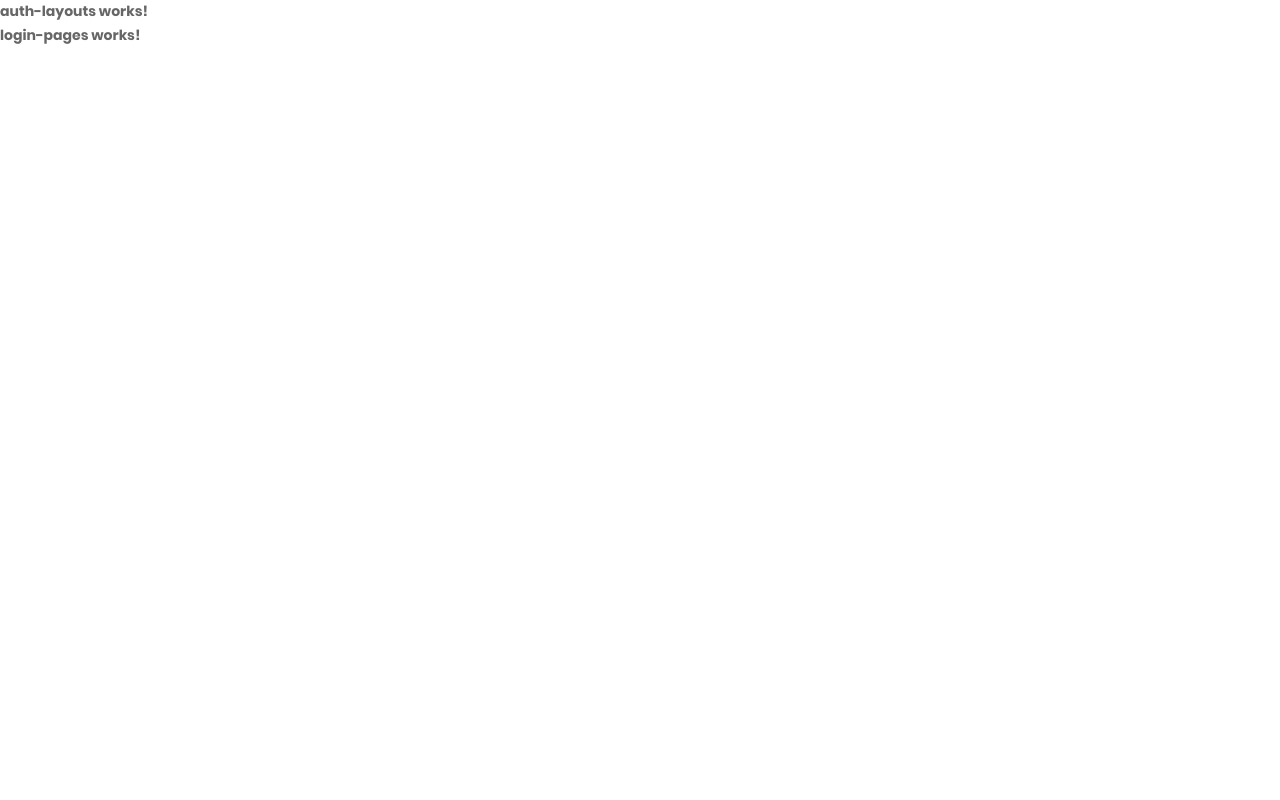
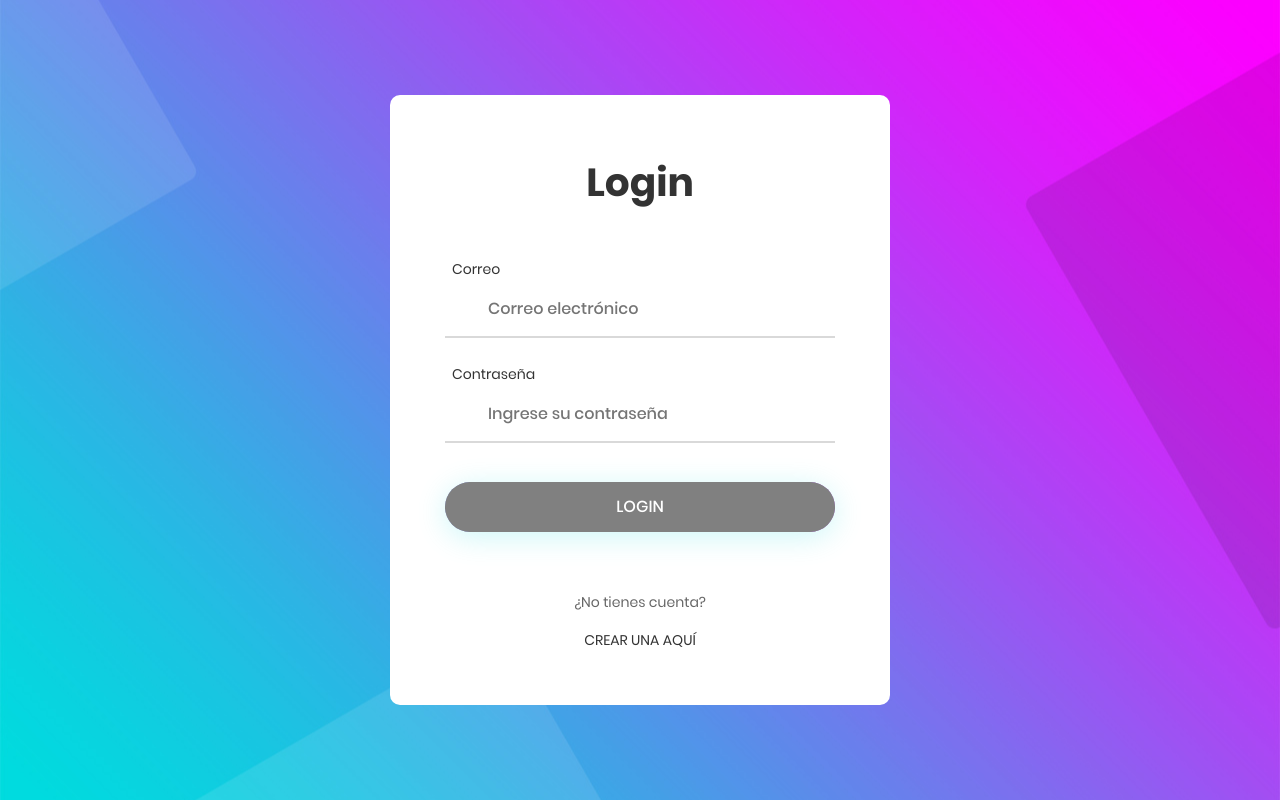
Before and after one commit to 7Fernando7/authApp, an Angular app: page /auth/login in a window 1280 px wide. Built offline with nearby package versions, Linux system fonts and the light colour scheme.

Commit message:
Formulario de inicio de sesión

```diff
--- a/src/app/app.component.ts
+++ b/src/app/app.component.ts
@@ -1,11 +1,12 @@
 import { Component } from '@angular/core';
 import { CommonModule } from '@angular/common';
 import { RouterOutlet } from '@angular/router';
+import { ReactiveFormsModule } from '@angular/forms';
 
 @Component({
   selector: 'app-root',
   standalone: true,
-  imports: [CommonModule, RouterOutlet],
+  imports: [CommonModule, RouterOutlet, ReactiveFormsModule ],
   templateUrl: './app.component.html',
   styleUrl: './app.component.css'
 })
--- a/src/app/auth/auth.module.ts
+++ b/src/app/auth/auth.module.ts
@@ -1,5 +1,6 @@
 import { NgModule } from '@angular/core';
 import { CommonModule } from '@angular/common';
+import { FormsModule, ReactiveFormsModule } from '@angular/forms';
 
 import { AuthRoutingModule } from './auth-routing.module';
 
@@ -8,7 +9,9 @@
   declarations: [],
   imports: [
     CommonModule,
-    AuthRoutingModule
+    AuthRoutingModule,
+    ReactiveFormsModule,
+    FormsModule,
   ]
 })
 export class AuthModule { }
--- a/src/app/auth/layouts/auth-layouts/auth-layouts.component.html
+++ b/src/app/auth/layouts/auth-layouts/auth-layouts.component.html
@@ -1,3 +1,9 @@
-<p>auth-layouts works!</p>
+<div class="limiter">
+  <div class="container-login100" style="background-image: url('../../../../assets/images/bg-01.jpg');">
+      <div class="wrap-login100 p-l-55 p-r-55 p-t-65 p-b-54">
 
-<router-outlet />
+          <router-outlet />
+
+      </div>
+  </div>
+</div>
--- a/src/app/auth/pages/login-pages/login-pages.component.html
+++ b/src/app/auth/pages/login-pages/login-pages.component.html
@@ -1 +1,48 @@
-<p>login-pages works!</p>
+<form [formGroup]="myForm"  (ngSubmit)="login()" class="login100-form"
+      autocomplete="off">
+
+    <span class="login100-form-title p-b-49">
+        Login
+    </span>
+
+    <div class="wrap-input100 m-b-23">
+        <span class="label-input100">Correo</span>
+        <input class="input100"
+               type="email"
+               formControlName="email"
+               placeholder="Correo electrónico">
+        <span class="focus-input100"></span>
+    </div>
+
+    <div class="wrap-input100">
+        <span class="label-input100">Contraseña</span>
+        <input class="input100"
+               type="password"
+               formControlName="password"
+               placeholder="Ingrese su contraseña">
+        <span class="focus-input100"></span>
+    </div>
+
+    <div class="text-right p-t-8 p-b-31"></div>
+
+    <div class="container-login100-form-btn">
+        <div class="wrap-login100-form-btn">
+            <div class="login100-form-bgbtn"></div>
+            <button class="login100-form-btn"
+            [disabled]="myForm.invalid"
+                    type="submit">
+                Login
+            </button>
+        </div>
+    </div>
+
+    <div class="flex-col-c p-t-60">
+        <span class="txt1 p-b-17">
+            ¿No tienes cuenta?
+        </span>
+
+        <a routerLink="/src/app/auth/pages/register-pages/register-pages.component.html" class="txt2">
+            Crear una aquí
+        </a>
+    </div>
+</form>
--- a/src/app/auth/pages/login-pages/login-pages.component.ts
+++ b/src/app/auth/pages/login-pages/login-pages.component.ts
@@ -1,10 +1,26 @@
-import { Component } from '@angular/core';
+import { Component, inject } from '@angular/core';
+import { FormBuilder, FormGroup, FormsModule, ReactiveFormsModule, Validators } from '@angular/forms';
+
+
 
 @Component({
   standalone: true,
   templateUrl: './login-pages.component.html',
+  imports: [ ReactiveFormsModule ],
   styleUrls: ['./login-pages.component.css']
 })
 export class LoginPagesComponent {
 
+  private fb = inject( FormBuilder );
+
+  public myForm: FormGroup = this.fb.group({
+    email: ['', [ Validators.required, Validators.email ]],
+    password: ['', [ Validators.required, Validators.minLength(6) ]],
+
+  });
+
+  login() {
+    console.log( this.myForm.value );
+  }
+
 }
```
